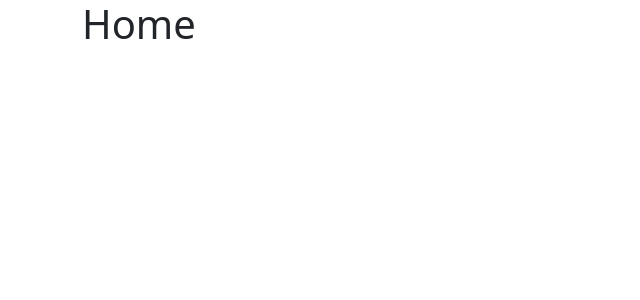
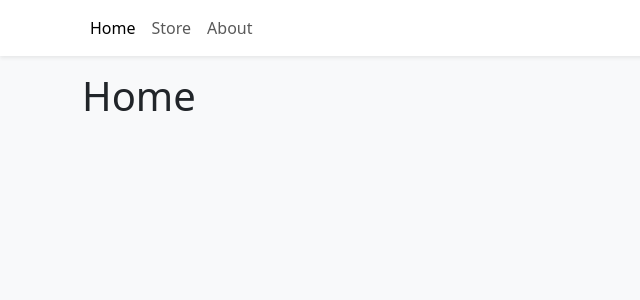
Before and after one commit to margovit/eshop, a React (Vite) app: page / in a window 1280 px wide. Shown: the top 300 px of the page, without its empty margins (0-640 px from the left). Built offline with nearby package versions, Linux system fonts and the light colour scheme.

Commit message:
Made Navbar

```diff
--- a/index.html
+++ b/index.html
@@ -6,7 +6,7 @@
     <meta name="viewport" content="width=device-width, initial-scale=1.0" />
     <title>E-Commerce</title>
   </head>
-  <body>
+  <body class="bg-light">
     <div id="root"></div>
     <script type="module" src="/src/main.tsx"></script>
   </body>
--- a/src/App.tsx
+++ b/src/App.tsx
@@ -3,10 +3,13 @@
 import { Store } from "./pages/Store"
 import { About } from "./pages/About"
 import { Home } from "./pages/Home"
+import { Navbar} from "./components/Navbar"
 
 
 function App() {
   return (
+  <>
+  <Navbar />
   <Container className="mb-4">
     <Routes>
       <Route path="/" element={<Home />}/>
@@ -14,6 +17,7 @@
       <Route path="/about" element={<About />}/>
     </Routes>
   </Container>
+  </>
   )
 }
 
--- /dev/null
+++ b/src/components/Navbar.tsx
@@ -0,0 +1,16 @@
+import { Container, Nav, Navbar as NavbarBs } from "react-bootstrap";
+import { NavLink } from "react-router-dom";
+
+export function Navbar(){
+    return (
+        <NavbarBs className="bg-white shadow-sm mb-3">
+            <Container>
+                <Nav>
+                    <Nav.Link to="/" as={NavLink}>Home</Nav.Link>
+                    <Nav.Link to="/store" as={NavLink}>Store</Nav.Link>
+                    <Nav.Link to="/about" as={NavLink}>About</Nav.Link>
+                </Nav>
+            </Container>
+        </NavbarBs>
+    )
+}
```
